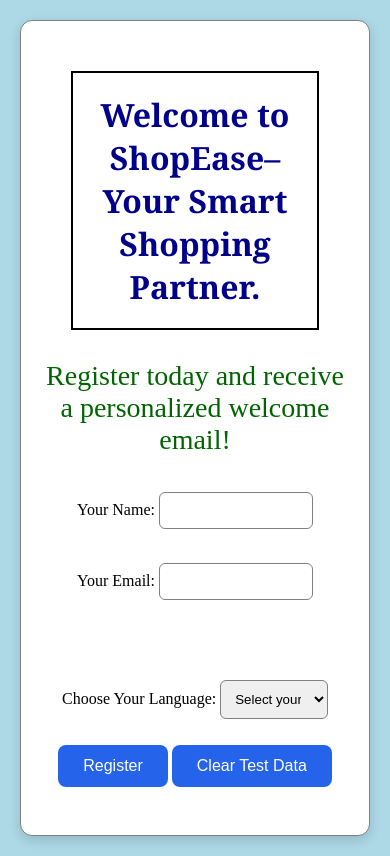
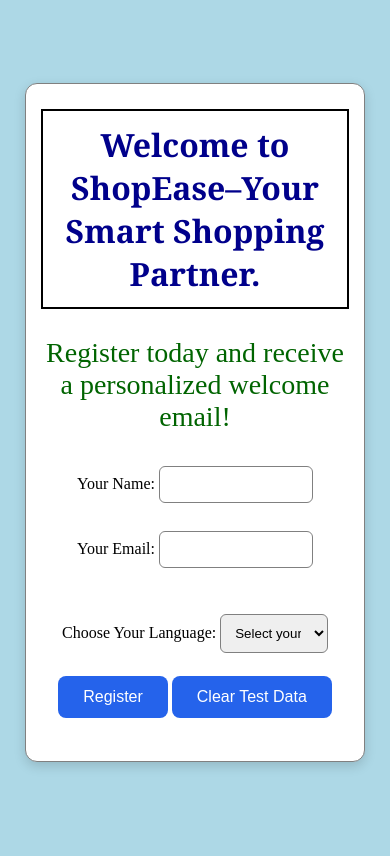
Before and after one commit to praneshkumar53205/ShopEase, a plain HTML site: page index.html in a window 390 px wide. Drawn offline with Linux system fonts and the light colour scheme.

Commit message:
Update style.css

```diff
--- a/style.css
+++ b/style.css
@@ -1,3 +1,4 @@
+
 body {
     background-color: lightblue;
     display: flex;
@@ -5,14 +6,16 @@ body {
     align-items: center;
     min-height: 100vh;
     margin: 0;
+    padding: 15px;
+    box-sizing: border-box;
 }
 
 h1 {
     color: darkblue;
     font-family: Georgia, serif;
     background-color: white;
-    padding: 20px;
-    margin: 30px;
+    padding: 12px;
+    margin: 10px 0 15px;
     border: 2px solid black;
 }
 
@@ -25,8 +28,8 @@ p {
 .container {
     background-color: white;
     width: 450px;
-    padding: 30px;
-    margin: 20px;
+    padding: 20px;
+    margin: 10px;
     border: 1px solid gray;
     border-radius: 12px;
     box-shadow: 0 4px 12px rgba(0, 0, 0, 0.15);
@@ -36,7 +39,7 @@ p {
 input {
     width: 50%;
     padding: 10px;
-    margin: 8px 0;
+    margin: 5px 0;
     border: 1px solid gray;
     border-radius: 6px;
     box-sizing: border-box;
@@ -59,7 +62,7 @@ button:hover {
 select {
     width: 35%;
     padding: 10px;
-    margin: 8px 0;
+    margin: 5px 0;
     border: 1px solid gray;
     border-radius: 6px;
     box-sizing: border-box;
@@ -68,6 +71,11 @@ select {
 @media (max-width: 600px) {
     .container {
         width: 90%;
-        padding: 20px;
+        padding: 15px;
     }
 }
+#emailError {
+    font-size: 14px;
+    margin: 0;
+    line-height: 1.2;
+}
```
